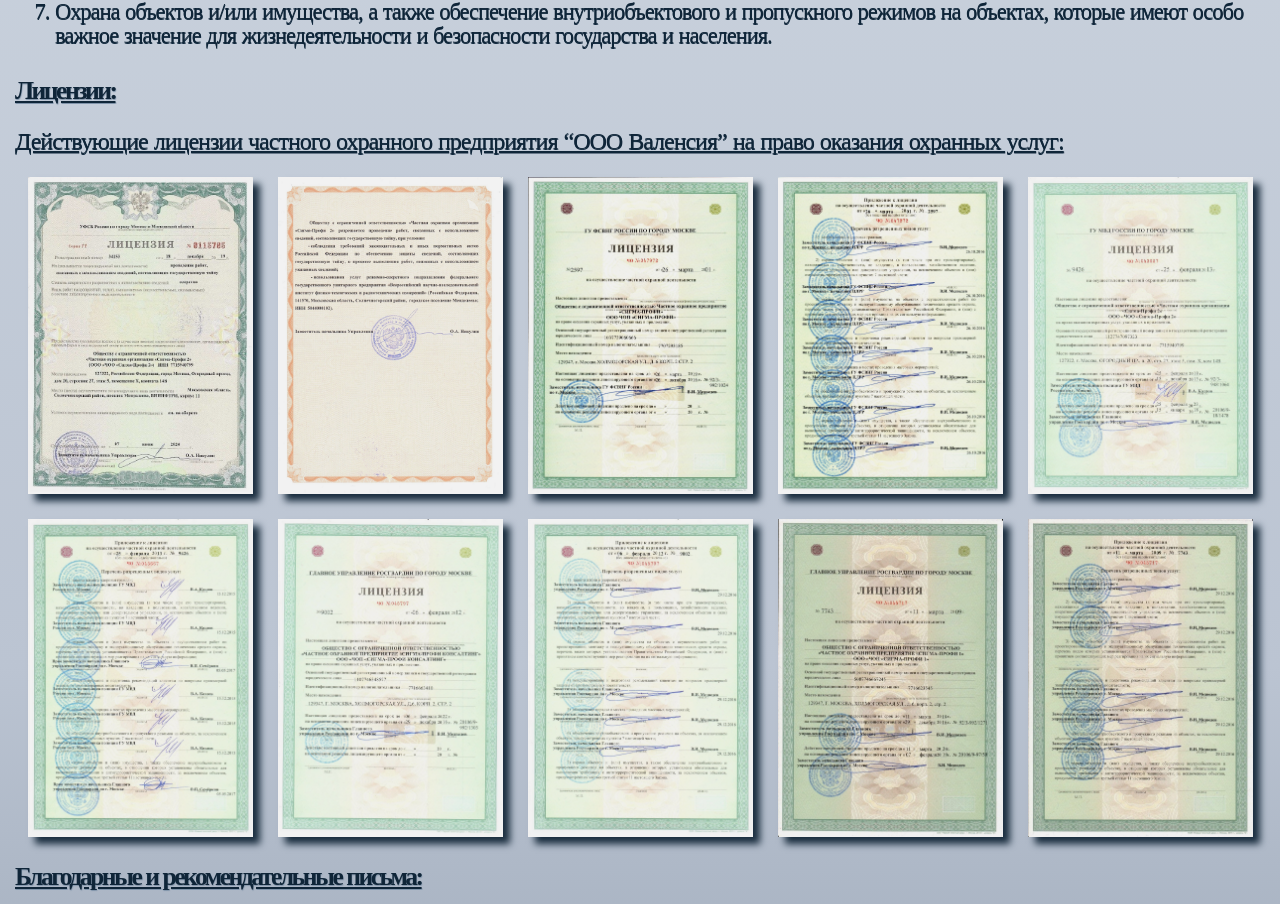
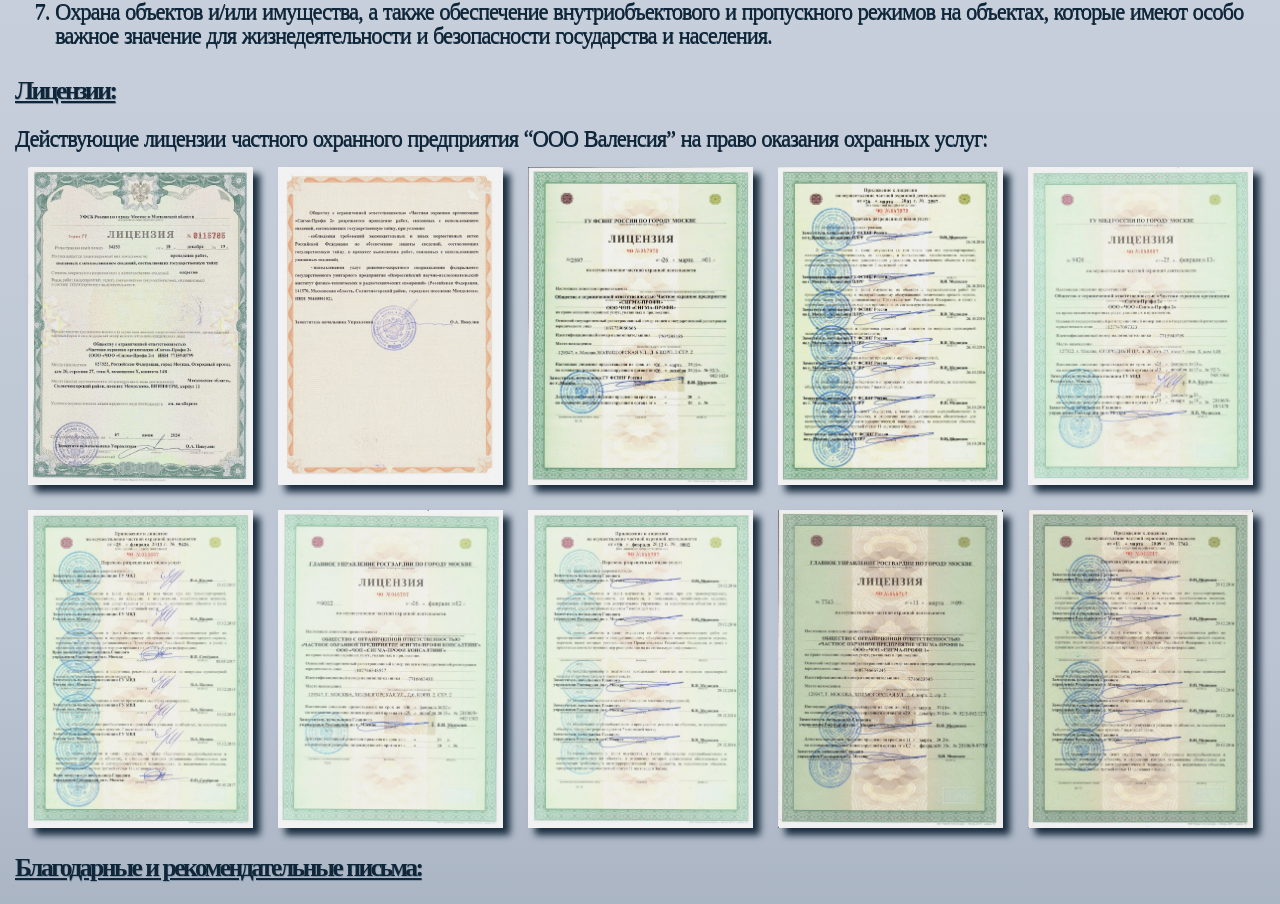
Before and after one commit to AnigalHub/Valencia, a Nuxt app: page /licenses in a window 1280 px wide. Shown: the part 533-1437 px from the top of the page. Built offline with nearby package versions, Linux system fonts and the light colour scheme.

Commit message:
изменен h4 на p

```diff
--- a/pages/licenses.vue
+++ b/pages/licenses.vue
@@ -26,7 +26,7 @@
             и безопасности государства и населения.</li>
         </ol>
         <h3>Лицензии:</h3>
-        <h4>Действующие лицензии частного охранного предприятия “ООО Валенсия” на право оказания охранных услуг: </h4>
+        <p class="text">Действующие лицензии частного охранного предприятия “ООО Валенсия” на право оказания охранных услуг: </p>
         <div class="flex-container">
           <div>
             <img src="../static/l1.jpg">
@@ -60,7 +60,7 @@
           </div>
         </div>
         <h3>Благодарные и рекомендательные письма:</h3>
-        <h4>Наивысшей наградой являются благодарные и рекомендательные письма наших Клиентов о частном охранном предприятии “ООО Валенсия”:</h4>
+        <p class="text">Наивысшей наградой являются благодарные и рекомендательные письма наших Клиентов о частном охранном предприятии “ООО Валенсия”:</p>
         <div class="flex-container">
           <div>
             <img src="../static/ll1.jpg">
```
